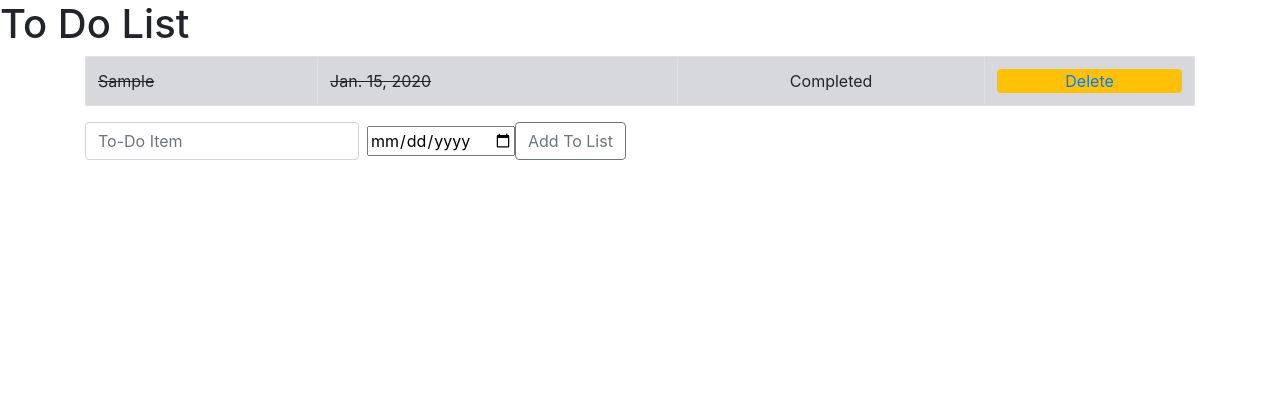
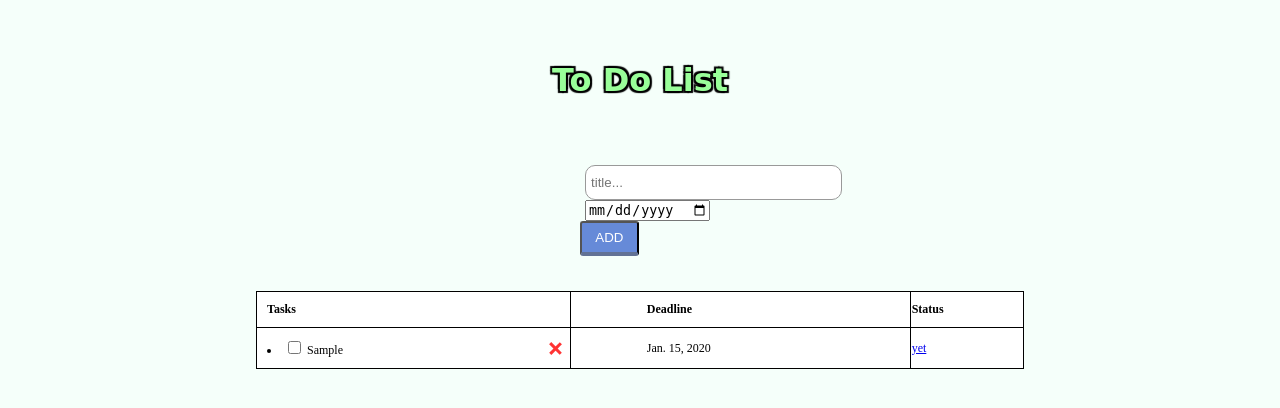
Before and after one commit to Issei0804-ie/himeji, a Django app: template task/templates/task/index.html in a window 1280 px wide. Shown: the top 408 px of the page. Run offline with Django 3.2, Linux system fonts and the light colour scheme; the template is opened without the code that fills it: values that come from a table or form of the project are taken from there, others are empty; tables that the repository leaves empty hold one stand-in row (values such as "Sample post"); some libraries are stand-ins or nearby versions.

Commit message:
HTMLの変更，テーブル定義の変更の反映

```diff
--- a/design/login.html
+++ b/design/login.html
@@ -11,8 +11,8 @@
   <form action="/task_manager/login" method="post">
   <label>Login</label>
 
-  <input placeholder="Username" value="username" type="text"/>
-  <input placeholder="Password" value="password" type="password">
+  <input placeholder="Username" name="username" type="text"/>
+  <input placeholder="Password" name="password" type="password">
 
   <button class="btn">Log in</button>
   {% csrf_token %}
--- a/himeji/settings.py
+++ b/himeji/settings.py
@@ -52,6 +52,8 @@
 ]
 
 ROOT_URLCONF = 'himeji.urls'
+LOGIN_URL='task_manager:'     # ログイン
+LOGOUT_URL='task_manager:'   # ログアウト
 
 TEMPLATES = [
     {
--- a/task/models.py
+++ b/task/models.py
@@ -1,6 +1,8 @@
 from django.db import models
 
+
 class List(models.Model):
+    user_id = models.IntegerField(default=-1)
     item = models.CharField(max_length=200)
     deadline = models.DateField(null=True)
     completed = models.BooleanField(default=False)
--- /dev/null
+++ b/task/static/task/design.css
@@ -0,0 +1,149 @@
+body{
+  margin: 0;
+  color: #000000; /*文字の色*/
+  background-color: #F5FFFA; /*背景*/
+}
+
+.title{
+  padding: 40px;
+  font-family: Comic Sans MS;
+  text-align: center;
+  color: #99FF99;
+  /*text-shadow: 1px 1px 0 #000*/
+  text-shadow: 2px 2px 0 #000,
+               -2px 2px 0 #000,
+                2px -2px 0 #000,
+               -2px -2px 0 #000;
+
+  text-shadow: 2px 2px 1px #000,
+               -2px 2px 1px #000,
+               2px -2px 1px #000,
+               -2px -2px 1px #000;
+  margin-bottom: 0.625rem;
+  text-transform: capitalize; /*単語の先頭を大文字に*/
+  font-size: 2rem;
+  font-weight: 800;
+}
+
+.center-character{
+  margin: 0 auto;
+}
+
+.heading{
+  text-align: center;
+  color: #FF3366;
+}
+
+.add-tasks{
+  box-sizing: border-box;
+  /*margin: 0 auto;*/
+  margin-left: 5px; /*左からの距離*/
+  width: 400px;
+}
+
+.add-tasks input[type="text"]{
+  border: 1px solid #999;
+  padding: 3px 5px;
+  border-radius: 10px; /*テキストボックスの丸み*/
+  height: 2.0em;
+  width: 245px;
+  overflow: hidden;
+}
+
+.add_tasks input[type="text"]:focus {
+  outline: 0;
+
+}
+
+.box{
+  position:relative; /*位置*/
+  /*width: 30%;*/
+  margin-left: 580px;
+  margin-right: 527px;
+
+  padding-top: 10px;
+  margin-bottom: 40px;
+  height:86px;
+  background-color: #F5FFFA; /*赤*/
+}
+
+.add-button{
+  display: inline-block;
+  left: 800;
+  padding: 0.5em 1em;
+  text-decoration: none;
+  background: #668ad8;
+  color: #FFF;
+  border-bottom: solid 4px #627295; /*青*/
+  border-radius: 3px;
+  cursor: pointer;
+}
+.add-button:active {
+  -webkit-transform: translateY(4px);
+  transform: translateY(4px);
+  box-shadow: 0px 0px 1px rgba(0, 0, 0, 0.2);
+  border-bottom: none;
+}
+
+.text-color{
+  color: #000000; /*tableの文字の色*/
+  background-color: #F5FFFA; /*tableの左側と右側の色*/
+}
+
+.table-line{
+  width:60%;
+  margin: 0 auto; /*中央寄せ*/
+ /* max-width: 500px;*/
+  background-color: #FFFFFF; /*tableの背景*/
+  border-collapse:collapse; /*隣接するセルの表示*/
+  border:1px solid;
+  font-size:12px;
+}
+
+.line-horizontal-th{
+  padding:10px;
+  text-align:left;
+  border-bottom:1px solid;
+}
+.line-horizontal-td{
+  padding: 10px
+}
+.line-vertical-th{
+  padding:10px;
+  border-right:1px solid;
+}
+.line-vertical-td{
+  padding:10px;
+  border-right:1px solid;
+}
+
+/* .text-box{∫
+  display: inline-block;
+}  */
+
+.remove-button{
+	display: inline-block;
+	width: 18px;
+	height: 18px;
+	position: relative;
+	/*border: 1px solid rgba(0,0,0,.1);*/
+	cursor: pointer;
+}
+.remove-button span::before,
+.remove-button span::after {
+	display: block;
+	content: "";
+	position: absolute;
+	top: 52%;
+    right: 20pt;
+	width: 84%;
+	height: 16%;
+	/*margin: -8% 0 0 1000%;*/
+	background: #FF3333;
+}
+.remove-button span::before {
+	transform: rotate(-45deg);
+}
+.remove-button span::after {
+	transform: rotate(45deg);
+}
--- /dev/null
+++ b/task/static/task/design.js
@@ -0,0 +1,25 @@
+function checks(a,b){
+    var id_number = parseInt(b); /* バツボタン */
+    var value = String(a);       /* 列番号 */
+    const string_yet = 'yet';
+    const string_ing = 'doing';
+    const string_ed = 'done';
+    var id_name = 'str' + value;  /* idの値 */
+
+
+    if(id_number == 1){
+        /* 要素のテキスト取得 */
+        var status = document.getElementById(id_name).innerHTML;
+
+        if (status == 'yet') {
+            document.getElementById(id_name).innerHTML = string_ing;
+        }
+        else if(status == 'doing') {
+            document.getElementById(id_name).innerHTML = string_yet;
+        }
+    }
+
+    else if(id_number == 2){
+        document.getElementById(id_name).innerHTML = string_ed;
+    }
+}
--- a/task/templates/task/base.html
+++ b/task/templates/task/base.html
@@ -1,11 +1,15 @@
+<!--
 <!doctype html>
 <html lang="en">
 <head>
+-->
 <!-- Required meta tags -->
+<!--
 <meta charset="utf-8">
 <meta name="viewport" content="width=device-width, initial-scale=1, shrink-to-fit=no">
+-->
     <!-- Bootstrap CSS -->
-<link rel="stylesheet" href="https://stackpath.bootstrapcdn.com/bootstrap/4.1.1/css/bootstrap.min.css" integrity="sha384-WskhaSGFgHYWDcbwN70/dfYBj47jz9qbsMId/iRN3ewGhXQFZCSftd1LZCfmhktB" crossorigin="anonymous">
+<!--
     <title>Todo List</title>
 <style>
 .striker {
@@ -23,3 +27,73 @@
 </body>
 
 </html>
+-->
+
+<!DOCTYPE html>
+{% load static %}
+<html lang="ja">
+<head>
+  <meta charset="UTF-8">
+  <link rel="stylesheet" href="{% static 'task/design.css' %}">
+  <title>To Do List</title>
+</head>
+
+<body>
+  <h1 class="title">To Do List</h1>
+  <div class="center-character"><p class="heading"></p></div>
+  <form method="POST">
+      {% csrf_token %}
+      <div class="box">
+          <div class="add-tasks">
+            <input type="text" placeholder="title..." name="item">
+          </div>
+          <div class="add-tasks">
+            <input type="date" placeholder="xxxx-yy-zz" name="deadline">
+          </div>
+          <button class="add-button" type="submit">ADD</button>
+      </div>
+  </form>
+
+    <div class="table-color">
+
+    <table class="table-line">
+
+        <tr class="line-horizontal-th">
+          <th class="line-vertical-th">Tasks</th>
+          <th></th>
+          <th class="line-vertical-th">Deadline</th>
+          <th>Status</th>
+        </tr>
+        {% if all_items %}
+            {% for task in all_items %}
+                <tr class="line-horizontal-td">
+                    <td class="line-vertical-td">
+                        <li>
+                        <input class="checkbox" type="checkbox" name="judge" onclick="checks(1,1)" > {{ task.item }}
+                        </li>
+                    </td>
+                    <td>
+                        <a href="{% url 'delete' task.id %}"><div class="remove-button" onclick="checks(1,2)"><span></span></div></a>
+                        <!--<td><center><a href="{% url 'delete' task.id %}"><div class="bg-light rounded">Delete</div></a></center></td>-->
+                    </td>
+                    <td class="line-vertical-td">
+                        {{ task.deadline }}
+                    </td>
+                    <td>
+                        {% if task.complate %}
+                            <div>done</div>
+                        {% else %}
+                            <a href="{% url 'complete' task.id %}"><div>yet</div></a>
+                        {% endif %}
+                            <!-- <div class="check_input(1)" id="str1">yet</div> -->
+                    </td>
+                </tr>
+            {% endfor %}
+        {% endif %}
+
+    </table>
+    </div>
+    <script type="text/javascript" src="{% static 'task/design.js' %}"></script>
+  </body>
+
+</html>
--- a/task_manager/views.py
+++ b/task_manager/views.py
@@ -4,7 +4,7 @@
 from django.template import loader
 from django.contrib.auth.models import User
 from django.contrib.auth import authenticate
-from task import views
+from django.contrib.auth import login as dlogin
 
 
 def index(request):
@@ -17,7 +17,7 @@
 def register(request):
     request_username = request.POST.get('username', '')
     request_password = request.POST.get('password', '')
-    if request_password is '' and request_username is '':
+    if request_password == '' and request_username == '':
         return HttpResponseRedirect('/task_manager/')
 
     try:
@@ -37,6 +37,7 @@
     password = request.POST.get('password', '')
     user = authenticate(username=username, password=password)
     if user is not None:
+        dlogin(request, user)
         # タスク表示画面にリダイレクト
         return HttpResponseRedirect('/task/')
     return HttpResponseRedirect('/task_manager/')
```
Also changed, not shown: task/forms.py (+5 -4 lines), task/views.py (+42 -24 lines), task/migrations/0001_initial.py.
